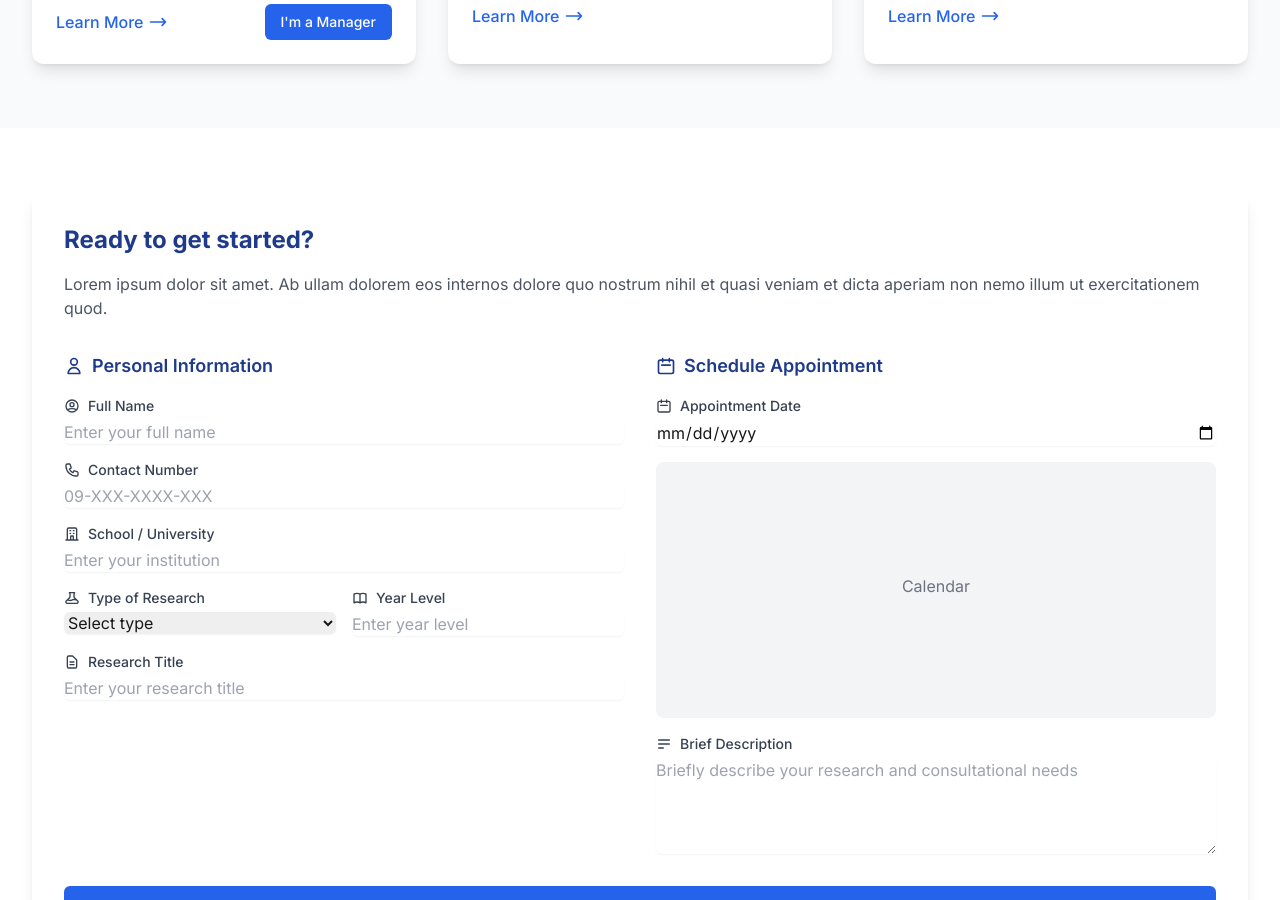
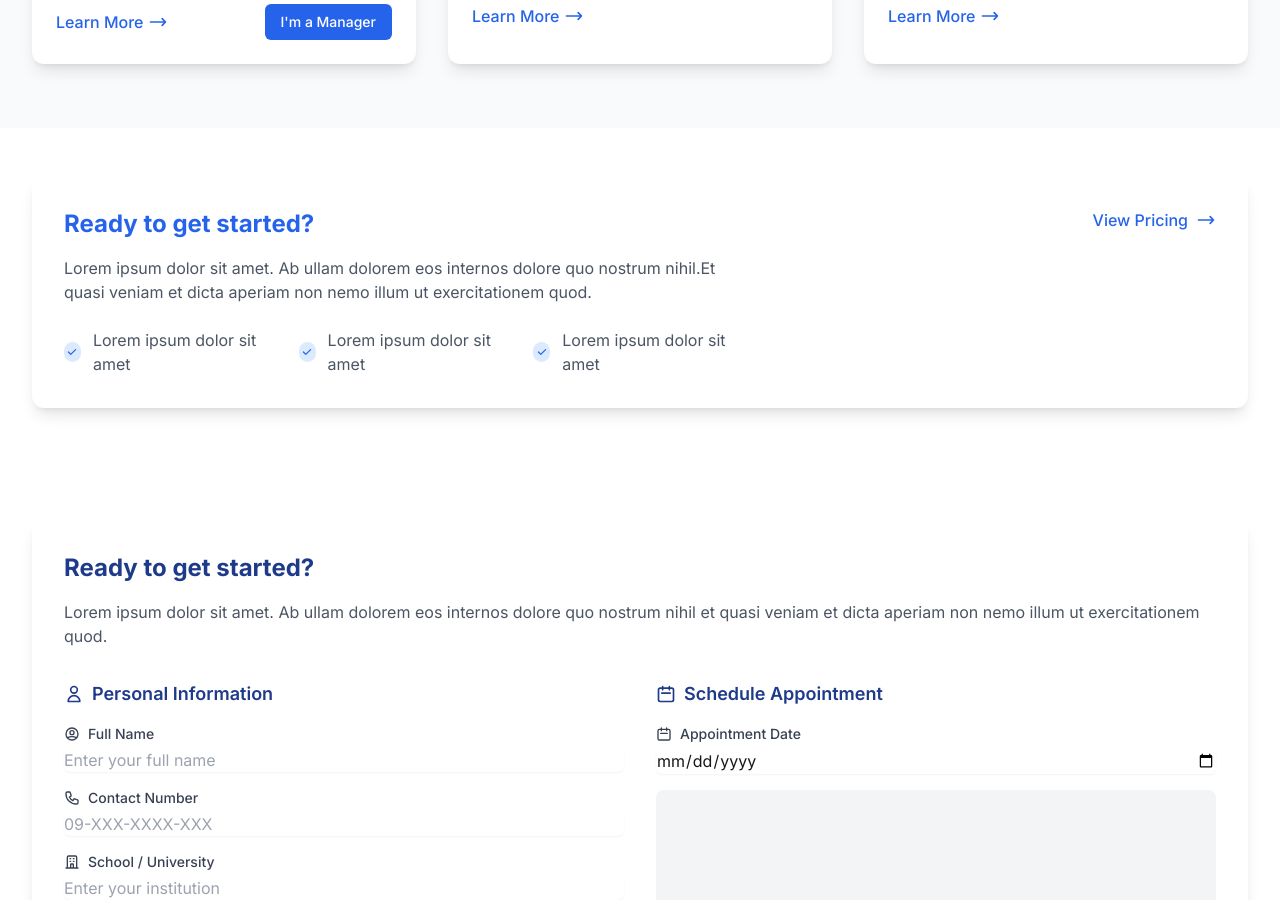
Before and after one commit to nberrr/RSTL_Appointment, a Next.js app: page / in a window 1280 px wide. Shown: the part 1360-2260 px from the top of the page. Built offline with nearby package versions, Linux system fonts and the light colour scheme.

Commit message:
added section between cards and consultancy

```diff
--- a/src/app/page.js
+++ b/src/app/page.js
@@ -188,7 +188,6 @@
                       <path strokeLinecap="round" strokeLinejoin="round" strokeWidth={2} d="M17 8l4 4m0 0l-4 4m4-4H3" />
                     </svg>
                   </Link>
-
                 </div>
               </div>
             </div>
@@ -252,7 +251,6 @@
                       <path strokeLinecap="round" strokeLinejoin="round" strokeWidth={2} d="M17 8l4 4m0 0l-4 4m4-4H3" />
                     </svg>
                   </Link>
-
                 </div>
               </div>
             </div>
@@ -261,6 +259,58 @@
       </div>
 
       {/* Ready to get started section */}
+      <div className="py-12 bg-white">
+        <div className="max-w-7xl mx-auto px-4 sm:px-6 lg:px-8">
+          <div className="bg-white rounded-xl shadow-lg p-8">
+            <div className="flex justify-between items-start">
+              <div className="max-w-2xl">
+                <h2 className="text-2xl font-bold text-blue-600 mb-4">Ready to get started?</h2>
+                <p className="text-gray-600 mb-6">
+                  Lorem ipsum dolor sit amet. Ab ullam dolorem eos internos dolore quo nostrum
+                  nihil.Et quasi veniam et dicta aperiam non nemo illum ut exercitationem quod.
+                </p>
+                <div className="flex items-center space-x-8">
+                  <div className="flex items-center text-gray-600">
+                    <div className="w-5 h-5 rounded-full bg-blue-100 flex items-center justify-center mr-3">
+                      <svg className="w-3 h-3 text-blue-600" fill="currentColor" viewBox="0 0 20 20">
+                        <path fillRule="evenodd" d="M16.707 5.293a1 1 0 010 1.414l-8 8a1 1 0 01-1.414 0l-4-4a1 1 0 011.414-1.414L8 12.586l7.293-7.293a1 1 0 011.414 0z" clipRule="evenodd" />
+                      </svg>
+                    </div>
+                    Lorem ipsum dolor sit amet
+                  </div>
+                  <div className="flex items-center text-gray-600">
+                    <div className="w-5 h-5 rounded-full bg-blue-100 flex items-center justify-center mr-3">
+                      <svg className="w-3 h-3 text-blue-600" fill="currentColor" viewBox="0 0 20 20">
+                        <path fillRule="evenodd" d="M16.707 5.293a1 1 0 010 1.414l-8 8a1 1 0 01-1.414 0l-4-4a1 1 0 011.414-1.414L8 12.586l7.293-7.293a1 1 0 011.414 0z" clipRule="evenodd" />
+                      </svg>
+                    </div>
+                    Lorem ipsum dolor sit amet
+                  </div>
+                  <div className="flex items-center text-gray-600">
+                    <div className="w-5 h-5 rounded-full bg-blue-100 flex items-center justify-center mr-3">
+                      <svg className="w-3 h-3 text-blue-600" fill="currentColor" viewBox="0 0 20 20">
+                        <path fillRule="evenodd" d="M16.707 5.293a1 1 0 010 1.414l-8 8a1 1 0 01-1.414 0l-4-4a1 1 0 011.414-1.414L8 12.586l7.293-7.293a1 1 0 011.414 0z" clipRule="evenodd" />
+                      </svg>
+                    </div>
+                    Lorem ipsum dolor sit amet
+                  </div>
+                </div>
+              </div>
+              <Link
+                href="/pricing"
+                className="flex items-center text-blue-600 font-medium hover:text-blue-700"
+              >
+                View Pricing
+                <svg className="w-5 h-5 ml-2" fill="none" stroke="currentColor" viewBox="0 0 24 24">
+                  <path strokeLinecap="round" strokeLinejoin="round" strokeWidth={2} d="M17 8l4 4m0 0l-4 4m4-4H3" />
+                </svg>
+              </Link>
+            </div>
+          </div>
+        </div>
+      </div>
+
+      {/* Research Consultancy section */}
       <div className="py-16 bg-white">
         <div className="max-w-7xl mx-auto px-4 sm:px-6 lg:px-8">
           <div className="bg-white p-8 rounded-lg shadow-lg">
```
